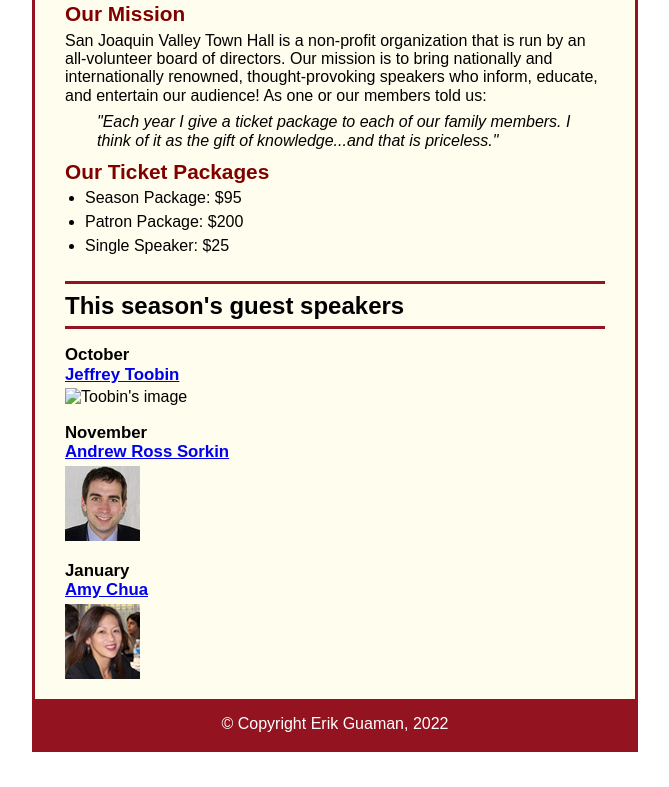
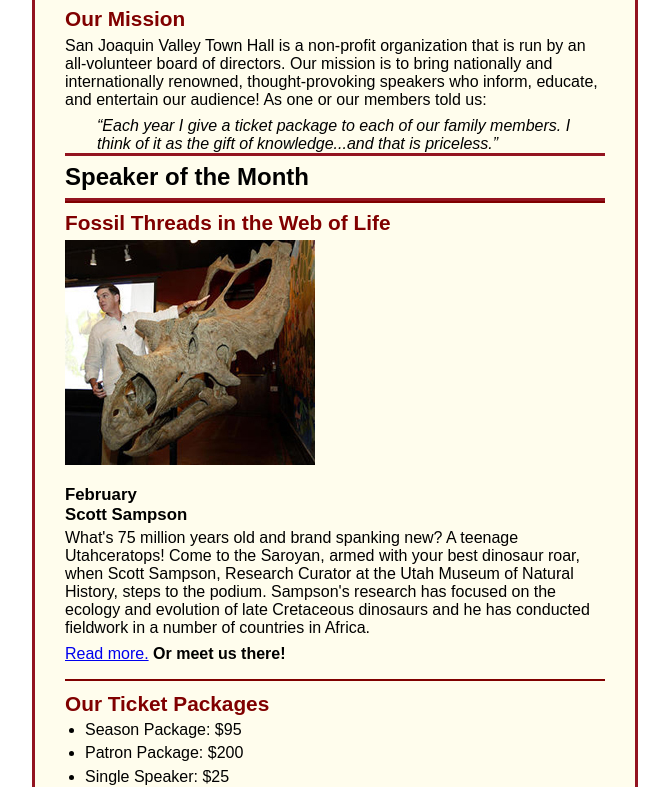
Before and after one commit to amj323/A08, a plain HTML site: page index.html in a window 1280 px wide. Shown: the part 126-913 px from the top of the page, without its empty margins (305-974 px from the left). Before the commit the page ends 878 px from the top, so only its background shows below. Drawn offline with nearby package versions, Linux system fonts and the light colour scheme.

Commit message:
Add files via upload

```diff
--- a/index.html
+++ b/index.html
@@ -1,29 +1,31 @@
 <!DOCTYPE html>
 <html lang="en">
-
 <head>
     <meta charset="utf-8">
     <title>San Joaquin Valley Town Hall</title>
     <link rel="shortcut icon" href="images/favicon.ico">
-    <link rel="stylesheet" href="styles/normalize.css">
     <link rel="stylesheet" href="styles/main.css">
 </head>
 
 <body>
     <header>
-        <img src="images/town_hall_logo.gif" alt="Town Hall Logo" height="80">
+        <img src="images/town_hall_logo.gif" alt="Town Hall logo" height="80">
         <h2>San Joaquin Valley Town Hall</h2>
         <h3>Celebrating our <span class="shadow">75<sup>th</sup></span> Year</h3>
     </header>
     <main>
+        <section>
             <h2>Our Mission</h2>
-        <p>San Joaquin Valley Town Hall is a non-profit organization that is run by an all-volunteer board of
-        directors. Our mission is to bring nationally and internationally renowned, thought-provoking
-        speakers who inform, educate, and entertain our audience! As one or our members told us:
-        </p>
-        <blockquote>&quot;Each year I give a ticket package to each of our family members. I think of it as the gift
-        of knowledge...and that is priceless.&quot;
-        </blockquote>
+            <p>San Joaquin Valley Town Hall is a non-profit organization that is run by an all-volunteer board of directors. Our mission is to bring nationally and internationally renowned, thought-provoking speakers who inform, educate, and entertain our audience! As one or our members told us:</p>
+            <blockquote>&ldquo;Each year I give a ticket package to each of our family members. I think of it as the gift of knowledge...and that is priceless.&rdquo;</blockquote>
+            <h1>Speaker of the Month</h1>
+            <article>
+                <h2>Fossil Threads in the Web of Life</h2>
+                <img src="images/sampson_dinosaur.jpg" alt="Scott Sampson with dinosaur">
+                <h3>February<br>Scott Sampson</h3>
+                <p>What's 75 million years old and brand spanking new? A teenage Utahceratops! Come to the Saroyan, armed with your best dinosaur roar, when Scott Sampson, Research Curator at the Utah Museum of Natural History, steps to the podium. Sampson's research has focused on the ecology and evolution of late Cretaceous dinosaurs and he has conducted fieldwork in a number of countries in Africa.</p>
+                <p><a href="speakers/c6_sampson.html">Read more.</a>&nbsp;<b>Or meet us there!</b></p>
+            </article>
 
             <h2>Our Ticket Packages</h2>
             <ul>
@@ -31,25 +33,22 @@
                 <li>Patron Package: $200</li>
                 <li>Single Speaker: $25</li>
             </ul>
+        </section>
 
+        <aside>
             <h1>This season's guest speakers</h1>
-        <h3>October <br>
-            <a href="speakers/toobin.html">Jeffrey Toobin</a>
-        </h3>
-        <img src="images/toobin75.jpg" alt="Toobin's image">
-
-        <h3>November <br>
-            <a href="speakers/sorkin.html">Andrew Ross Sorkin</a>
-        </h3>
-        <img src="images/sorkin75.jpg" alt="Sorkin's image">
-
-        <h3>January <br>
-            <a href="speakers/chua.html">Amy Chua</a>
-        </h3>
-        <img src="images/chua75.jpg" alt="Chua's image">
+            <h3>October<br><a href="speakers/brancaccio.html">David Brancaccio</a></h3>
+            <img src="images/brancaccio75.jpg" alt="David Brancaccio photo">
+            <h3>November<br><a href="speakers/sorkin.html">Andrew Ross Sorkin</a></h3>
+            <img src="images/sorkin75.jpg" alt="Andrew Ross Sorkin photo">
+            <h3>January<br><a href="speakers/chua.html">Amy Chua</a></h3>
+            <img src="images/chua75.jpg" alt="Amy Chua photo">
+            <h3>February<br><a href="speakers/c6_sampson.html">Scott Sampson</a></h3>
+            <img src="images/sampson75.jpg" alt="Scott Sampson photo">
+        </aside>
     </main>
     <footer>
-        <p>&copy Copyright Erik Guaman, 2022</p>
+        <p>&copy; 2022, San Joaquin Valley Town Hall, Fresno, CA 93755</p>
     </footer>
 </body>
 </html>
--- /dev/null
+++ b/styles/c6_speaker.css
@@ -0,0 +1,126 @@
+/* the styles for the elements */
+* {
+	margin: 0;
+	padding: 0;
+}
+html {
+	background-color: white;
+}
+body {
+	font-family: Arial, Helvetica, sans-serif;
+    font-size: 100%;
+    width: 800px;
+    margin: 0 auto;
+    border: 3px solid #931420;
+    background-color: #fffded;
+}
+a:focus, a:hover {
+	font-style: italic;
+}
+/* the styles for the header */
+header {
+	padding: 1.5em 0 2em 0;
+	border-bottom: 3px solid #931420;
+		background-image: -moz-linear-gradient(
+	    30deg, #f6bb73 0%, #f6bb73 30%, white 50%, #f6bb73 80%, #f6bb73 100%);
+	background-image: -webkit-linear-gradient(
+	    30deg, #f6bb73 0%, #f6bb73 30%, white 50%, #f6bb73 80%, #f6bb73 100%);
+	background-image: -o-linear-gradient(
+	    30deg, #f6bb73 0%, #f6bb73 30%, white 50%, #f6bb73 80%, #f6bb73 100%);
+	background-image: linear-gradient(
+	    30deg, #f6bb73 0%, #f6bb73 30%, white 50%, #f6bb73 80%, #f6bb73 100%);
+}
+header h2 {
+	font-size: 175%;
+	color: #800000;
+}
+header h3 {
+	font-size: 130%;
+	font-style: italic;
+}
+header img {
+	float: left;
+	padding: 0 30px;
+}
+.shadow {
+	text-shadow: 2px 2px 2px #800000;
+}
+/* the styles for the section */
+section {
+	width: 525px;
+	float: right;
+	padding: 0 20px 20px 20px;
+}
+section h1 {
+	font-size: 150%;
+	padding: .5em 0 .25em 0;
+	margin: 0;
+}
+section h2 {
+	color: #800000;
+	font-size: 130%;
+	padding: .5em 0 .25em 0;
+}
+section p {
+	padding-bottom: .5em;
+}
+section blockquote {
+	padding: 0 2em;
+	font-style: italic;
+}
+section ul {
+	padding: 0 0 .25em 1.25em;
+}
+section li {
+	padding-bottom: .35em;
+}
+
+/* the styles for the article */
+article {
+	padding: .5em 0;
+	border-top: 2px solid #800000;
+	border-bottom: 2px solid #800000;
+}
+article h2 {
+	padding-top: 0;
+}
+article h3 {
+	font-size: 105%;
+	padding-bottom: .25em;
+}
+article img {
+	float: right;
+	margin: .5em 0 1em 1em;
+	border: 1px solid black;
+}
+
+/* the styles for the aside */
+aside {
+	width: 215px;
+	float: right;
+	padding: 0 0 20px 20px;
+}
+aside h2 {
+	color: #800000;
+	font-size: 130%;
+	padding: .5em 0 .25em 0;
+}
+aside h3 {
+	font-size: 105%;
+	padding-bottom: .25em;
+}
+aside img {
+	padding-bottom: 1em;
+}
+
+/* the styles for the footer */
+footer {
+	background-color: #931420;
+	clear: both;
+
+}
+footer p {
+	text-align: center;
+	color: white;
+	padding: 1em 0;
+}
```
Lines whose indentation alone changed are shown as unchanged.
